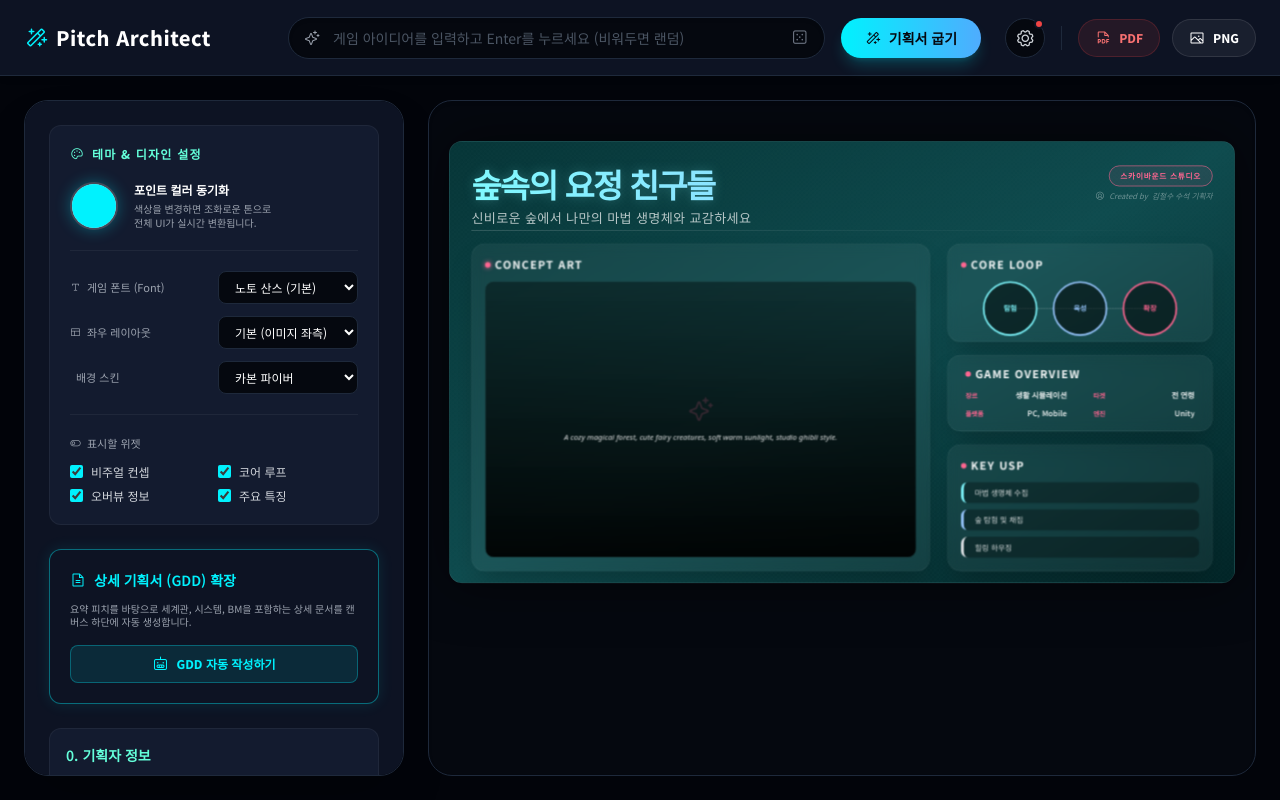
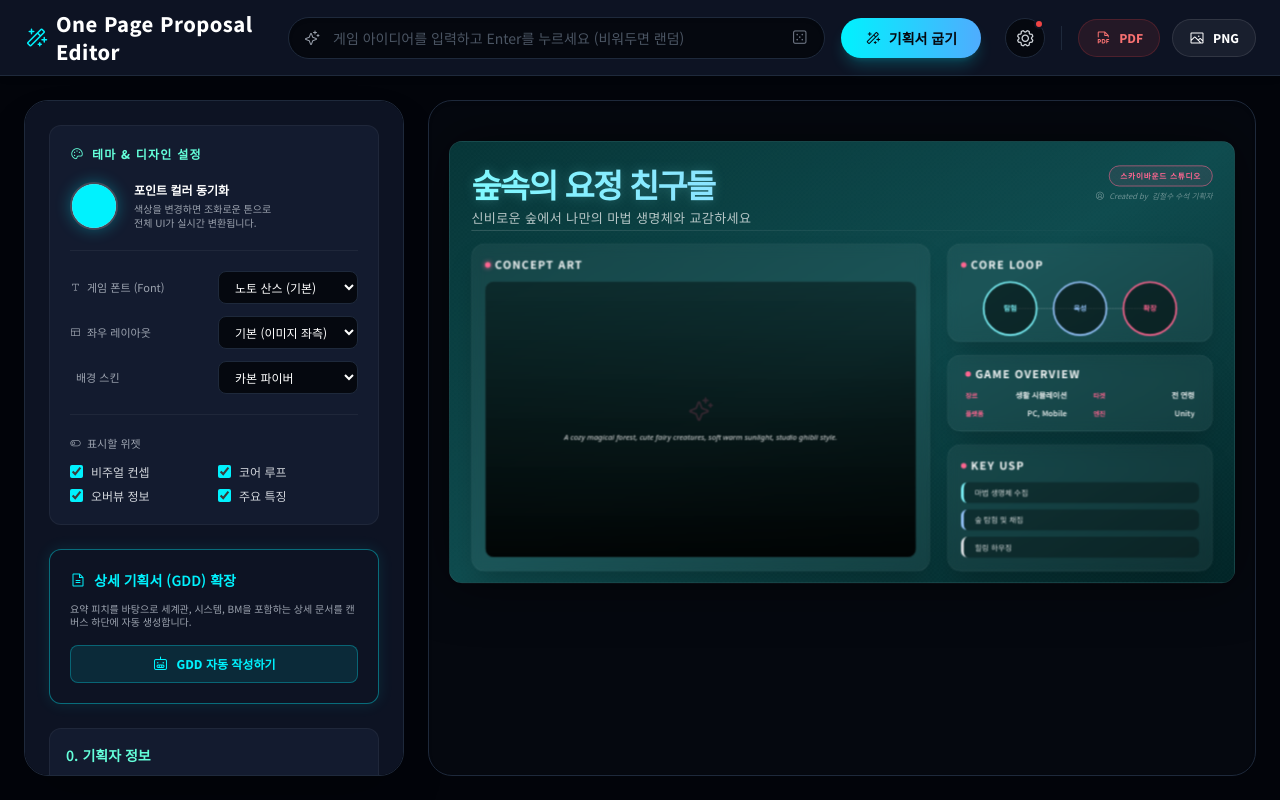
Before and after one commit to yang-yun-seok/One-Page-Proposal-Editor, a plain HTML site: page index.html in a window 1280 px wide. Drawn offline with nearby package versions, Linux system fonts and the light colour scheme.

Commit message:
Update index.html

```diff
--- a/index.html
+++ b/index.html
@@ -108,7 +108,7 @@
   <header class="h-[76px] shrink-0 bg-[#0d1323] border-b border-[#1e293b] px-6 flex items-center justify-between z-30 shadow-md">
     <div class="flex items-center gap-2 shrink-0 w-[240px]">
       <i class="ph ph-magic-wand text-[#00f2fe] text-2xl"></i>
-      <h2 class="text-xl font-bold text-white tracking-wide">Pitch Architect</h2>
+      <h2 class="text-xl font-bold text-white tracking-wide">One Page Proposal Editor</h2>
     </div>
 
     <div class="flex items-center gap-4 flex-1 max-w-3xl mx-6">
```
